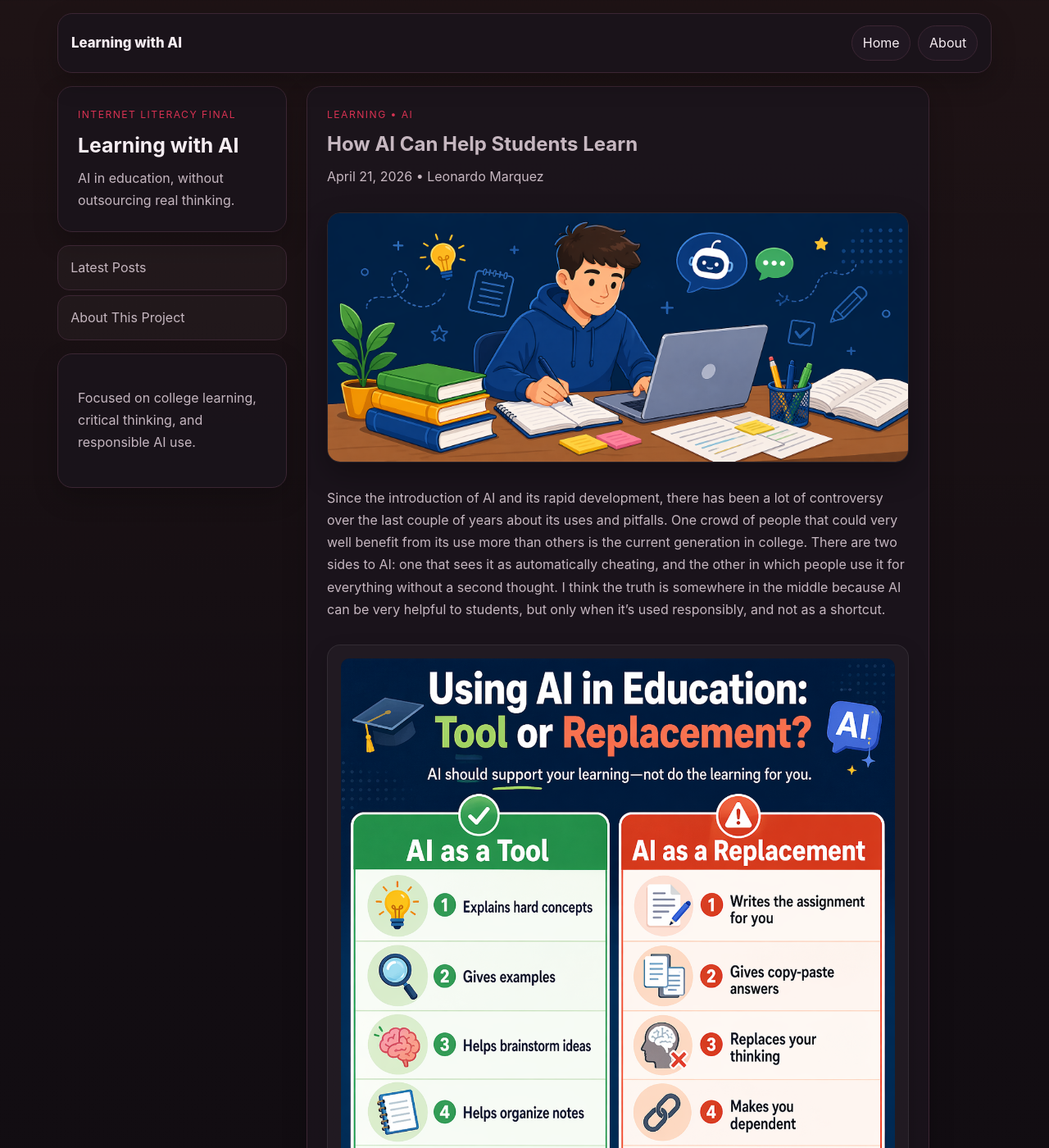
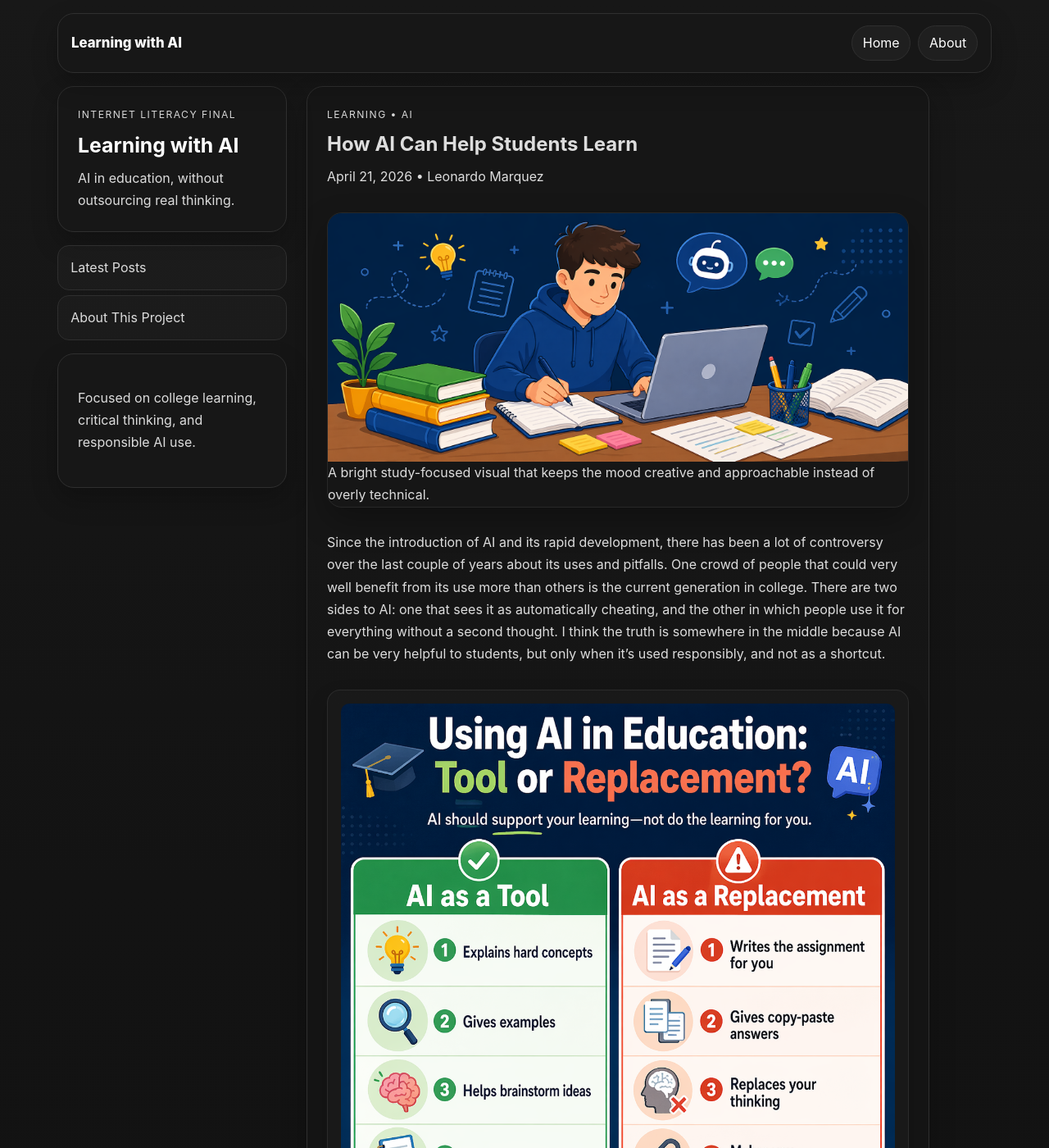
Before and after one commit to ProjektCode/Internet-Literacy-Final, a Jekyll site: the page built from _posts/2026-04-21-how-ai-can-help-students-learn.md, in a window 1280 px wide and 1400 px high. Shown: the whole window at 82% size. Built offline with Jekyll 4.4.1, drawn with Linux system fonts in a browser that asks for light colours; some of the changed text lies outside the part shown.

Commit message:
changed theme

```diff
--- a/_posts/2026-04-21-how-ai-can-help-students-learn.md
+++ b/_posts/2026-04-21-how-ai-can-help-students-learn.md
@@ -7,13 +7,14 @@ excerpt: A practical look at where AI can genuinely support students instead of
 
 <figure class="post-hero-image">
   <img src="/assets/images/posts/post-01/Header.png" alt="Student using AI on a laptop while studying with notes nearby">
+  <figcaption>A bright study-focused visual that keeps the mood creative and approachable instead of overly technical.</figcaption>
 </figure>
 
 Since the introduction of AI and its rapid development, there has been a lot of controversy over the last couple of years about its uses and pitfalls. One crowd of people that could very well benefit from its use more than others is the current generation in college. There are two sides to AI: one that sees it as automatically cheating, and the other in which people use it for everything without a second thought. I think the truth is somewhere in the middle because AI can be very helpful to students, but only when it’s used responsibly, and not as a shortcut.
 
 <figure class="post-inline-graphic">
   <img src="/assets/images/posts/post-01/Infographic%2001.png" alt="Infographic comparing AI as a tool versus AI as a replacement">
-  <figcaption>Good AI use supports your thinking. Bad AI use replaces it.</figcaption>
+  <figcaption>A colorful comparison that makes the difference between helpful AI use and replacement-style AI use easy to scan.</figcaption>
 </figure>
 
 One of the biggest ways AI can help students is by making confusing concepts easier to understand. Everyone will eventually run into that one teacher who knows their subject but overcomplicates it, or the way something is worded in a textbook or article is confusing and hard to understand. AI can break it down for you into simpler language, making it easier to understand while also giving you examples or breaking it down step by step. I used it this way before when I was taking my beginning network class, and asked it to break down the seven layers of networking to make it easier to understand. Having the AI break each layer down in a simpler way allowed me to follow it more easily than looking at the textbook.
@@ -21,14 +22,14 @@ Another way AI can be useful is for brainstorming ideas. I have personally used
 
 <figure class="post-inline-graphic">
   <img src="/assets/images/posts/post-01/Infographic%2002.png" alt="Infographic showing where AI helps students and where AI hurts learning">
-  <figcaption>AI can help with understanding, but it becomes a problem when it replaces effort, memory, and practice.</figcaption>
+  <figcaption>A more vibrant infographic showing that AI can help with understanding, but becomes a problem when it replaces effort, memory, and practice.</figcaption>
 </figure>
 
 At the same time, I think students still need to be careful when using AI because it could also make learning and remembering materials worse if you become too dependent on it. I first noticed this firsthand when I was using AI to help me with my personal computer science projects. I started relying on it to do some basic coding and was forgetting the basic fundamentals and syntax, so I forced myself to stop using AI for the moment and essentially re-teach myself some basic syntax again. That’s when I realized that AI wasn’t helping but taking over my own learning and thinking. It replaces the part where you struggle and think, making you rely on the AI to remember for you.
 
 <figure class="post-inline-graphic">
   <img src="/assets/images/posts/post-01/Infographic%2003.png" alt="Infographic with practical steps for students to use AI responsibly">
-  <figcaption>A few simple habits can help students use AI responsibly without becoming too dependent on it.</figcaption>
+  <figcaption>A colorful checklist-style graphic with simple habits students can use to stay responsible without becoming too dependent on AI.</figcaption>
 </figure>
 
 The advice I would give to other students, especially freshmen, is to at least try the work yourself, and then, if you get stuck, use AI to better understand the parts you’re stuck on, but never get the full answers. Another thing you could do is to rewrite things in your own words to make sure you understand the material yourself, rather than blindly following what the AI is doing. I do not believe students should be afraid of AI or immediately consider it as cheating, but I do think it needs to be used responsibly because if used the right way, it could support your learning, but if used the wrong way, it could replace it.
--- a/assets/css/main.scss
+++ b/assets/css/main.scss
@@ -2,17 +2,17 @@
 ---
 
 :root {
-  --bg: #120d12;
-  --panel: rgba(27, 20, 28, 0.88);
-  --panel-2: rgba(35, 25, 36, 0.72);
-  --text: #f6edf2;
-  --muted: #c6b7c0;
-  --border: #3b2633;
-  --accent: #b11f3a;
-  --accent-strong: #d73252;
-  --accent-soft: rgba(215, 50, 82, 0.16);
-  --shadow: 0 12px 30px rgba(0, 0, 0, 0.22);
-  --radius: 18px;
+  --bg: #121212;
+  --panel: rgba(26, 26, 26, 0.92);
+  --panel-2: rgba(34, 34, 34, 0.78);
+  --text: #ffffff;
+  --muted: #dddddd;
+  --border: #2f2f2f;
+  --accent: #d9d9d9;
+  --accent-strong: #ffffff;
+  --accent-soft: rgba(255, 255, 255, 0.06);
+  --shadow: 0 14px 32px rgba(0, 0, 0, 0.24);
+  --radius: 20px;
   --content-width: 760px;
   --sidebar-width: 280px;
 }
@@ -30,14 +30,14 @@ body {
   margin: 0;
   min-height: 100vh;
   font-family: Inter, "Segoe UI", Arial, sans-serif;
-  background: linear-gradient(180deg, rgba(177, 31, 58, 0.08) 0%, #120d12 22%, #0f0b10 100%);
+  background: linear-gradient(180deg, #181818 0%, #131313 22%, #0f0f0f 100%);
   color: var(--text);
   line-height: 1.7;
 }
 
 a {
   color: var(--text);
-  text-decoration-color: var(--accent-strong);
+  text-decoration-color: rgba(255, 255, 255, 0.45);
   text-underline-offset: 0.2rem;
 }
 
@@ -62,7 +62,7 @@ a:hover {
 .page-content,
 .post-content,
 .site-footer {
-  background: rgba(27, 20, 28, 0.92);
+  background: rgba(24, 24, 24, 0.92);
   border: 1px solid var(--border);
   border-radius: var(--radius);
   box-shadow: var(--shadow);
@@ -89,7 +89,7 @@ a:hover {
   position: sticky;
   top: 0;
   z-index: 10;
-  backdrop-filter: blur(12px);
+  backdrop-filter: blur(14px);
 }
 
 .brand-link {
@@ -110,6 +110,7 @@ a:hover {
   border: 1px solid var(--border);
   text-decoration: none;
   background: var(--panel-2);
+  transition: background 0.18s ease, border-color 0.18s ease, color 0.18s ease;
 }
 
 .site-frame {
@@ -141,7 +142,7 @@ a:hover {
   text-transform: uppercase;
   letter-spacing: 0.12em;
   font-size: 0.76rem;
-  color: var(--accent-strong);
+  color: #d6d6d6;
   margin-bottom: 0.8rem;
 }
 
@@ -171,13 +172,16 @@ a:hover {
   padding: 0.8rem 0.95rem;
   border: 1px solid var(--border);
   border-radius: 14px;
-  background: rgba(255, 255, 255, 0.03);
+  background: rgba(255, 255, 255, 0.025);
   text-decoration: none;
+  transition: background 0.18s ease, border-color 0.18s ease, color 0.18s ease, transform 0.18s ease;
 }
 
 .sidebar-nav a:hover {
   color: #ffffff;
-  background: var(--accent-soft);
+  background: rgba(255, 255, 255, 0.05);
+  border-color: rgba(255, 255, 255, 0.14);
+  transform: translateY(-1px);
 }
 
 .site-main {
@@ -190,7 +194,7 @@ a:hover {
   text-transform: uppercase;
   letter-spacing: 0.12em;
   font-size: 0.76rem;
-  color: var(--accent-strong);
+  color: #d9d9d9;
   margin: 0 0 0.75rem;
 }
 
@@ -219,7 +223,7 @@ a:hover {
 .page-content,
 .post-content,
 .site-footer {
-  background: rgba(27, 20, 28, 0.86);
+  background: rgba(22, 22, 22, 0.88);
 }
 
 .post-content {
@@ -249,15 +253,15 @@ a:hover {
   border-radius: calc(var(--radius) - 2px);
   overflow: hidden;
   border: 1px solid rgba(255, 255, 255, 0.08);
-  box-shadow: 0 14px 34px rgba(0, 0, 0, 0.3);
+  box-shadow: 0 16px 38px rgba(0, 0, 0, 0.28);
 }
 
 .post-inline-graphic {
   padding: 1rem;
-  background: rgba(255, 255, 255, 0.03);
+  background: rgba(255, 255, 255, 0.02);
   border: 1px solid rgba(255, 255, 255, 0.08);
   border-radius: 16px;
-  box-shadow: 0 10px 24px rgba(0, 0, 0, 0.18);
+  box-shadow: 0 10px 24px rgba(0, 0, 0, 0.16);
 }
 
 .post-inline-graphic img {
@@ -304,7 +308,7 @@ a:hover {
 }
 
 .post-list-item h3 a:hover {
-  color: var(--accent-strong);
+  color: #ffffff;
 }
 
 .post-list-item p,
@@ -330,7 +334,7 @@ a:hover {
 }
 
 .prose code {
-  background: var(--accent-soft);
+  background: rgba(255, 255, 255, 0.04);
   border: 1px solid var(--border);
   padding: 0.1rem 0.35rem;
   border-radius: 0.45rem;
@@ -339,7 +343,7 @@ a:hover {
 blockquote {
   margin: 1.5rem 0;
   padding: 0.75rem 1rem;
-  border-left: 4px solid var(--accent);
+  border-left: 4px solid rgba(255, 255, 255, 0.4);
   background: rgba(255, 255, 255, 0.03);
 }
 
```
Also changed, not shown: _posts/2026-04-22-when-ai-starts-replacing-thinking.md (+4 -0 lines), _posts/2026-04-23-how-to-use-ai-responsibly-in-college.md (+4 -0 lines).
